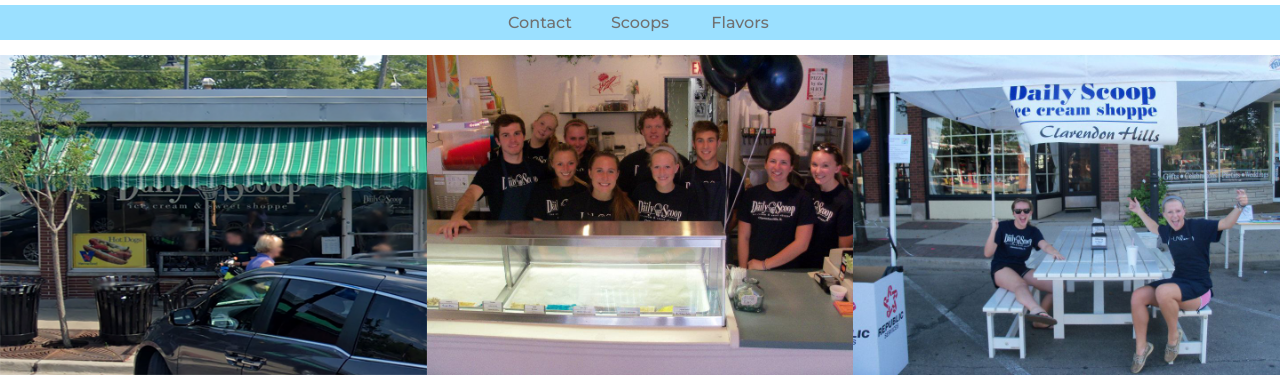
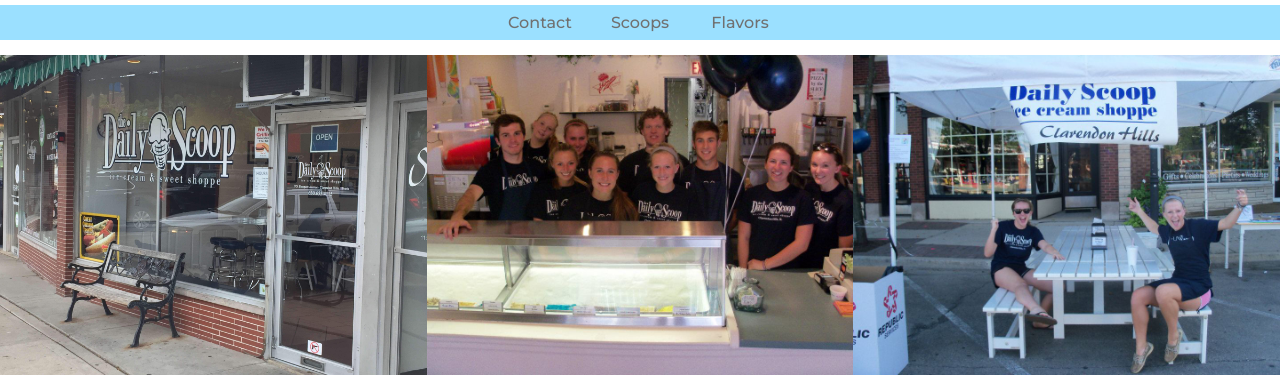
Before and after one commit to ajmallek/ajmallek.github.io, a plain HTML site: page index.html in a window 1280 px wide. Shown: the part 254-643 px from the top of the page. Drawn offline with nearby package versions, Linux system fonts and the light colour scheme; a web font is replaced by a local one.

Commit message:
Updated banner photo

```diff
--- a/index.html
+++ b/index.html
@@ -29,7 +29,7 @@
 		<div id="main-banner">
 			<div class="row">
 				<div class="column">
-					<img class="img-bnr" src="media/DailyScoop_img3.png" alt="Daily Scoop store front">
+					<img class="img-bnr" src="media/TheDailyScoop_store front.jpg" alt="Daily Scoop store front">
 				</div>
 				<div class="column">
 					<img class="img-bnr" src="media/DailyScoop_img1.jpg" alt="Daily Scoop staff">
```
